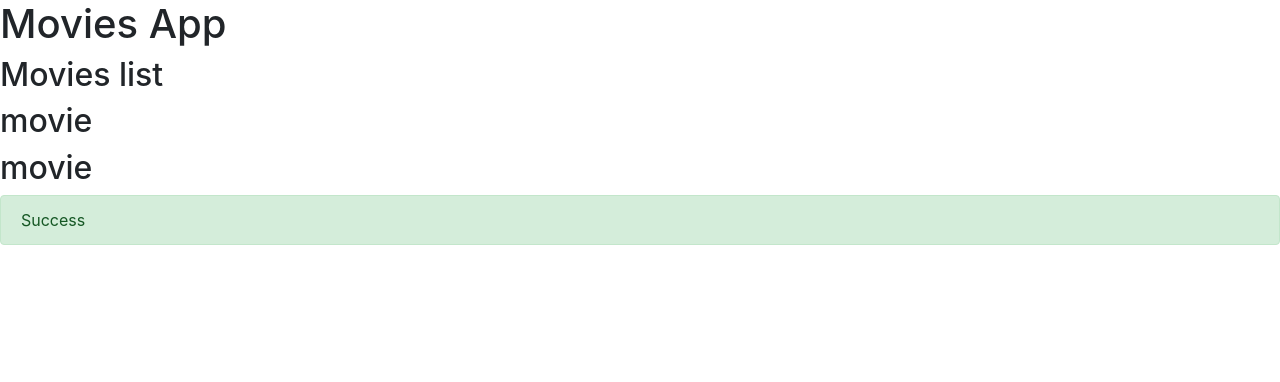
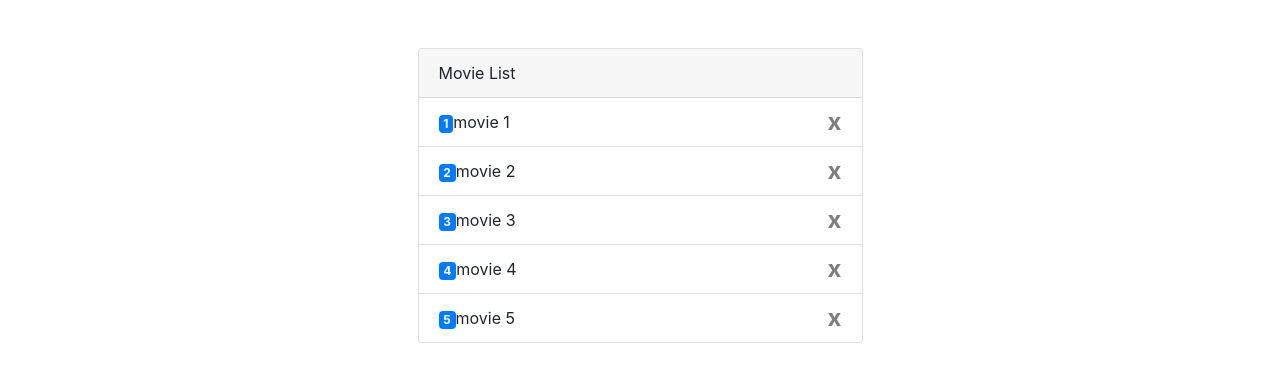
Before and after one commit to mstfhlc/first-angular-app, an Angular app: page / in a window 1280 px wide. Shown: the top 382 px of the page. Built offline with nearby package versions, Linux system fonts and the light colour scheme.

Commit message:
ders-data islemler bitti.

```diff
--- a/src/app/app.component.html
+++ b/src/app/app.component.html
@@ -1,7 +1,8 @@
-<h1>Movies App</h1>
 
-<movies></movies>
-
-<div class="alert alert-success">
-    Success
+<div class="container">
+    <div class="row justify-content-center">
+        <div class="col-md-5 mt-5">
+            <movies></movies>
+        </div>
+    </div>
 </div>
--- /dev/null
+++ b/src/app/movie-detail/movie-detail.component.html
@@ -0,0 +1,13 @@
+<div class="card" *ngIf="movie">
+  <div class="card-body">
+      <span class="badge badge-warning">
+          id:{{movie.id}}  name:{{movie.name}}
+      </span>
+      <div class="input-group">
+          <input type="text" [(ngModel)]="movie.name" class="form-control">
+          <div class="input-group-append">
+              <button class="btn btn-outline-secondary" type="button">Update</button>
+          </div>
+      </div>
+  </div>
+</div>
--- /dev/null
+++ b/src/app/movie-detail/movie-detail.component.ts
@@ -0,0 +1,19 @@
+import { Component, Input, OnInit } from '@angular/core';
+import { Movie } from '../movie';
+
+@Component({
+  selector: 'movie-detail',
+  templateUrl: './movie-detail.component.html',
+  styleUrls: ['./movie-detail.component.css']
+})
+export class MovieDetailComponent implements OnInit {
+  @Input()movie:Movie
+
+
+
+  constructor() { }
+
+  ngOnInit() {
+  }
+
+}
--- /dev/null
+++ b/src/app/movie.datasource.ts
@@ -0,0 +1,11 @@
+import{Movie} from './movie';
+
+
+export const Movies:Movie[]=[
+    {id:1,name:"movie 1"},
+    {id:2,name:"movie 2"},
+    {id:3,name:"movie 3"},
+    {id:4,name:"movie 4"},
+    {id:5,name:"movie 5"}
+
+]
--- /dev/null
+++ b/src/app/movie.ts
@@ -0,0 +1,6 @@
+import { ClassField } from '@angular/compiler';
+
+export class Movie{
+    id:number;
+    name:string;
+}
--- a/src/app/movies/movies.component.html
+++ b/src/app/movies/movies.component.html
@@ -1,3 +1,16 @@
-<h2>Movies list</h2>
-<movie></movie>
-<movie></movie>
+<movie-detail [movie]="selectedMovie"></movie-detail>
+
+<div class="card">
+    <div class="card-header">
+        {{title}}
+    </div>
+    <ul class="list-group list-group-flush">
+        <li *ngFor="let movie of movies" (click)="onSelect(movie)"
+         class="list-group-item"
+         [class.active]="movie===selectedMovie">
+            <span class="badge badge-primary"> {{movie.id}}</span>{{movie.name}}
+           <span class="close">x</span>
+        </li>
+
+    </ul>
+</div>
--- a/src/app/movies/movies.component.ts
+++ b/src/app/movies/movies.component.ts
@@ -1,11 +1,27 @@
 import { Component } from '@angular/core';
 import { template } from '@angular/core/src/render3';
+import{Movie} from '../movie';
+import{Movies} from "../movie.datasource";
 
 @Component({
     selector:"movies",
     templateUrl:"movies.component.html"
+
+
+
+
+
 })
 
 export class MoviesComponent{
+    title="Movie List";
 
+    movies=Movies;
+    selectedMovie:Movie;
+
+
+    onSelect(movie:Movie):void{
+     this.selectedMovie=movie;
+
+    }
 }
```
Also changed, not shown: src/app/app.module.ts (+6 -2 lines), src/app/movie-detail/movie-detail.component.css (added), 1 other file (tests, documents, lock files or other folders).
